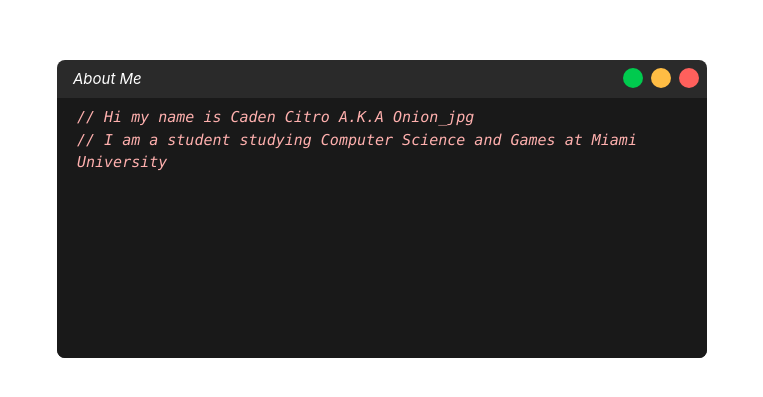
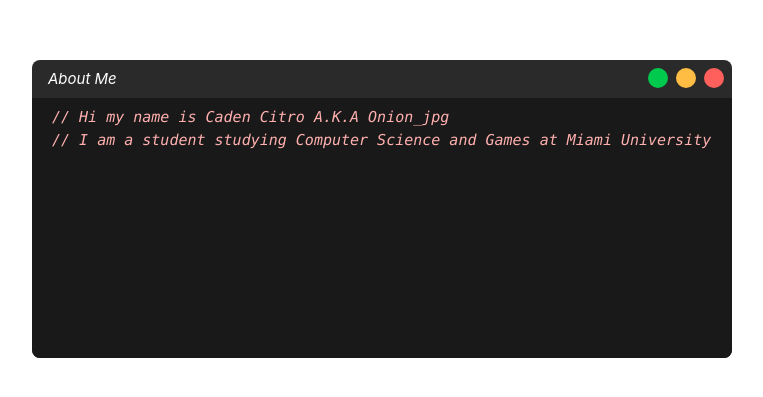
Before and after one commit to Onion-JPG/site-portfolio, a Vue app: page / in a window 1280 px wide. Shown: the part 147-544 px from the top of the page, without its empty margins (258-1021 px from the left). Built offline with nearby package versions, Linux system fonts and the light colour scheme.

Commit message:
changed width

```diff
--- a/public/styles.css
+++ b/public/styles.css
@@ -644,8 +644,8 @@
   width: 1.25rem;
 }
 
-.w-\[650px\] {
-  width: 650px;
+.w-\[700px\] {
+  width: 700px;
 }
 
 .max-w-\[800px\] {
--- a/src/components/about.vue
+++ b/src/components/about.vue
@@ -20,7 +20,7 @@
 </script>
 
 <template>
-    <div class="container rounded-lg w-[650px] m-2 relative mb-24" style="background-color: #2A2A2A;">
+    <div class="container rounded-lg w-[700px] m-2 relative mb-24" style="background-color: #2A2A2A;">
         <div class="flex flex-row">
             <div class="container flex justify-start text-white p-2 pl-4 italic">
                 <h2>About Me</h2>
```
